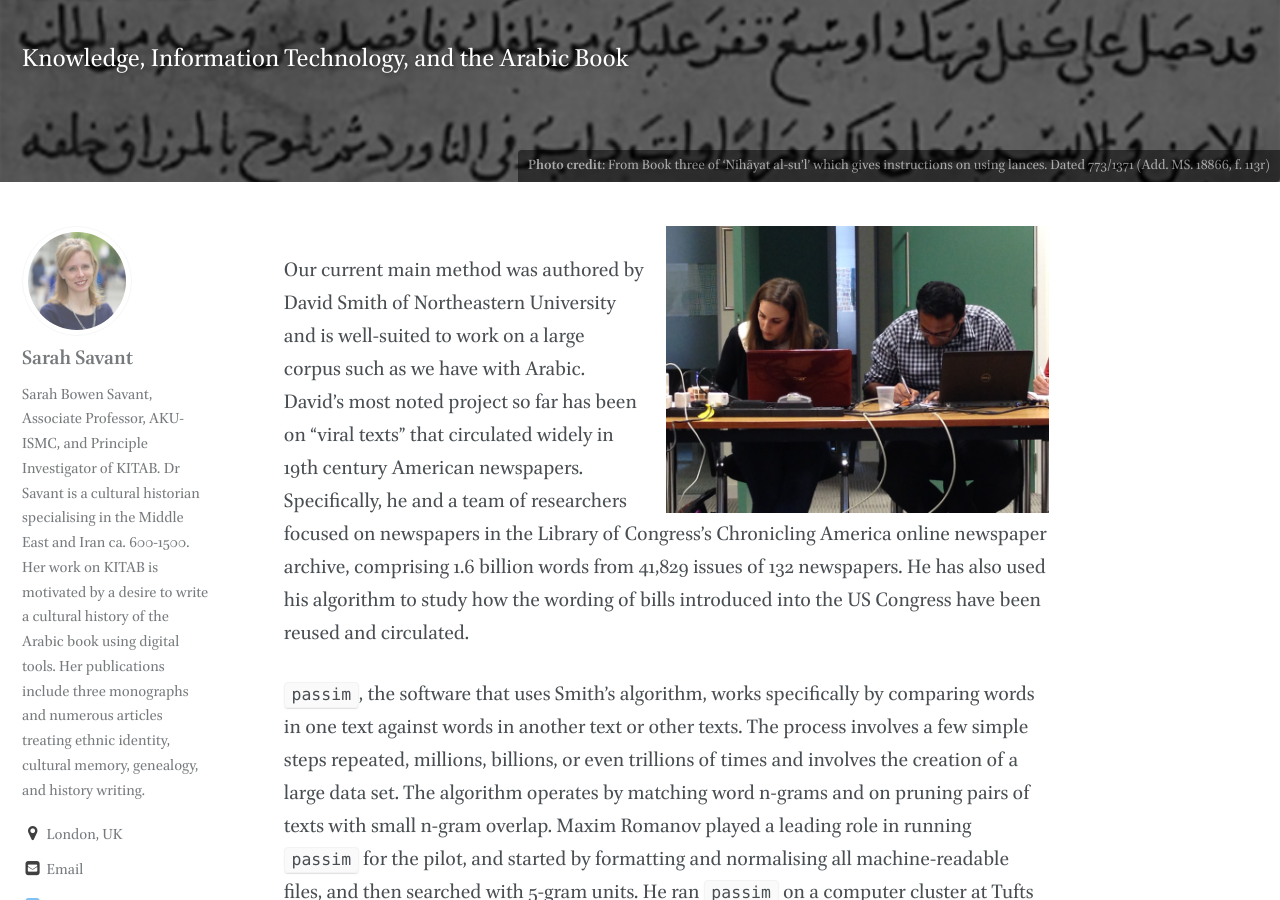
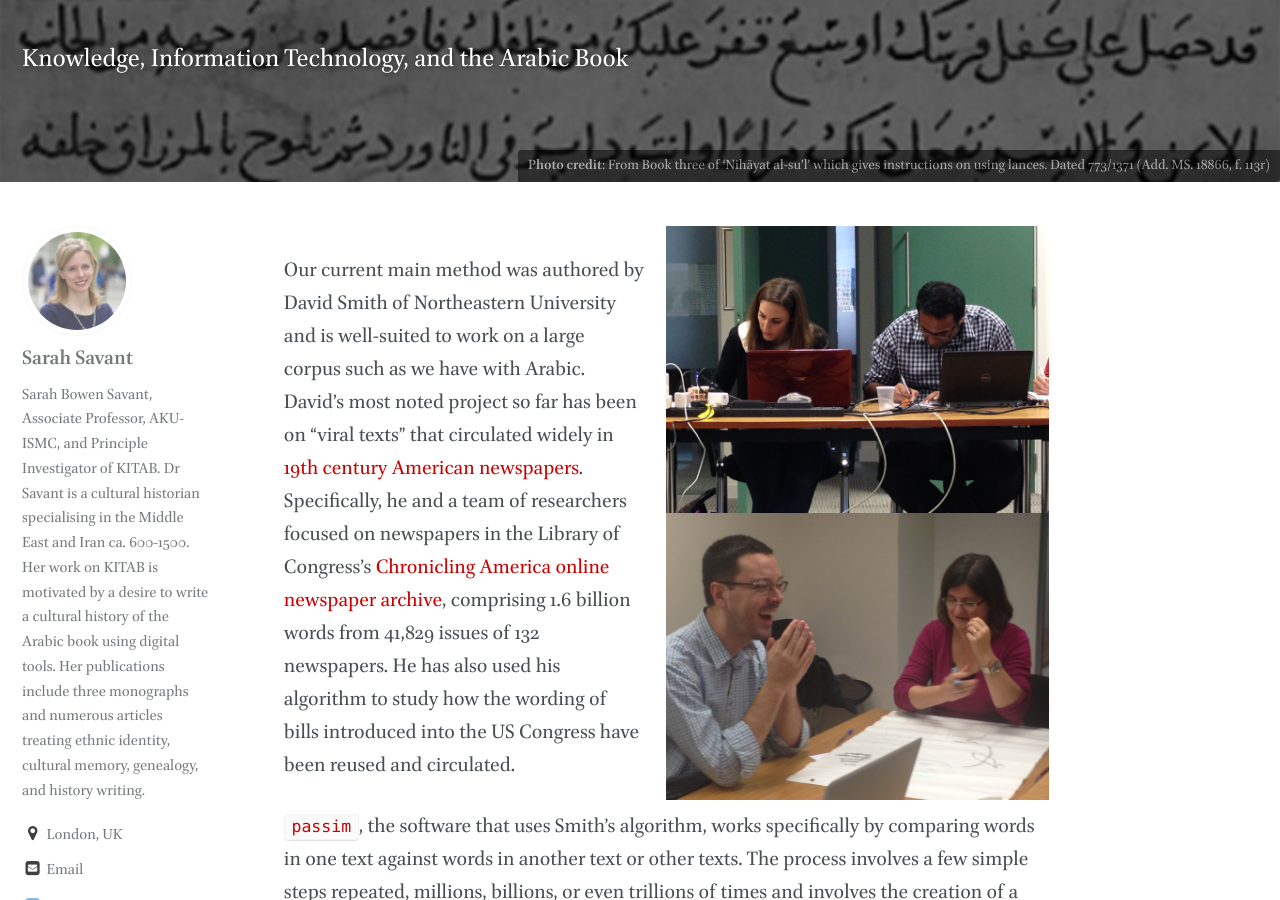
Before and after one commit to mabarber92/kitab-project-org, a Jekyll site: the page built from _pages/pilot.md, in a window 1280 px wide and 900 px high, scrolled down 208 px. Built offline with Jekyll 4.4.1, drawn with Linux system fonts in a browser that asks for light colours; some web fonts are replaced.

Commit message:
pilot page updated

```diff
--- a/_pages/pilot.md
+++ b/_pages/pilot.md
@@ -11,11 +11,12 @@ author_profile: true
 permalink: /pilot/
 ---
 
-![image-left](/images/kitab/photo01.jpg){: .align-right}
+![image-right](/images/kitab/photo01.jpg){: .align-right}
+![image-right](/images/kitab/photo02.jpg){: .align-right}
 
-Our current main method was authored by David Smith of Northeastern University and is well-suited to work on a large corpus such as we have with Arabic. David’s most noted project so far has been on “viral texts” that circulated widely in 19th century American newspapers. Specifically, he and a team of researchers focused on newspapers in the Library of Congress’s Chronicling America online newspaper archive, comprising 1.6 billion words from 41,829 issues of 132 newspapers. He has also used his algorithm to study how the wording of bills introduced into the US Congress have been reused and circulated.
+Our current main method was authored by David Smith of Northeastern University and is well-suited to work on a large corpus such as we have with Arabic. David’s most noted project so far has been on “viral texts” that circulated widely in [19th century American newspapers](https://viraltexts.org/). Specifically, he and a team of researchers focused on newspapers in the Library of Congress’s [Chronicling America online newspaper archive](https://chroniclingamerica.loc.gov/), comprising 1.6 billion words from 41,829 issues of 132 newspapers. He has also used his algorithm to study how the wording of bills introduced into the US Congress have been reused and circulated.
 
-`passim`, the software that uses Smith’s algorithm, works specifically by comparing words in one text against words in another text or other texts. The process involves a few simple steps repeated, millions, billions, or even trillions of times and involves the creation of a large data set. The algorithm operates by matching word n-grams and on pruning pairs of texts with small n-gram overlap. Maxim Romanov played a leading role in running `passim` for the pilot, and started by formatting and normalising all machine-readable files, and then searched with 5-gram units. He ran `passim` on a computer cluster at Tufts University: it took about 4 days with 10 cores and 64 gigabytes of memory to get our data processed. For our analysis, however, this data still required post-processing, which Maxim did on a server at the Alexander von Humboldt Chair at Leipzig University.
+[`passim`](https://github.com/dasmiq/passim), the software that uses Smith’s algorithm, works specifically by comparing words in one text against words in another text or other texts. The process involves a few simple steps repeated, millions, billions, or even trillions of times and involves the creation of a large data set. The algorithm operates by matching word n-grams and on pruning pairs of texts with small n-gram overlap. Maxim Romanov played a leading role in running `passim` for the pilot, and started by formatting and normalising all machine-readable files, and then searched with 5-gram units. He ran `passim` on a computer cluster at Tufts University: it took about 4 days with 10 cores and 64 gigabytes of memory to get our data processed. For our analysis, however, this data still required post-processing, which Maxim did on a server at the Alexander von Humboldt Chair at Leipzig University.
 
 To be a bit more specific: the algorithm ran across 100-word chunks, sliding across them in five-word units, looking for common sequences. It began with text one, the first five words, sliding across the second text looking for these five words within the first 100-word chunk (in sequences or 1-5, 2-6, 3-7, and so forth), until it compared all of the words in every chunk of the first book to all of the words in every chunk of every other book in the corpus. When the computer found a match, it created a record, which was stored in a file pertaining to the pair of books. The computer proceeded like this for every pairing of books in the corpus, generating records and files. From our pilot, comparing about 3,500 books, we generated about 650,000 such files, now stored at the AKU in a database created by Ahmad Sakhi. This means that about 5% of the time, when any two books were compared, at least one record was generated. Most such records and files cannot be reckoned interesting—the overlaps are inconsequential, often with only a small number of records in a file—but tens of thousands of the files do contain common passages that merit analysis.
 
@@ -24,5 +25,3 @@ Our next aim is to explore another type of data generated by `passim`, focused o
 Click here to explore our first data visualisation (2015).
 
 Click here to explore our second data visualisation (2017).
-
-![image-left](/images/kitab/photo02.jpg){: .align-center}
```
